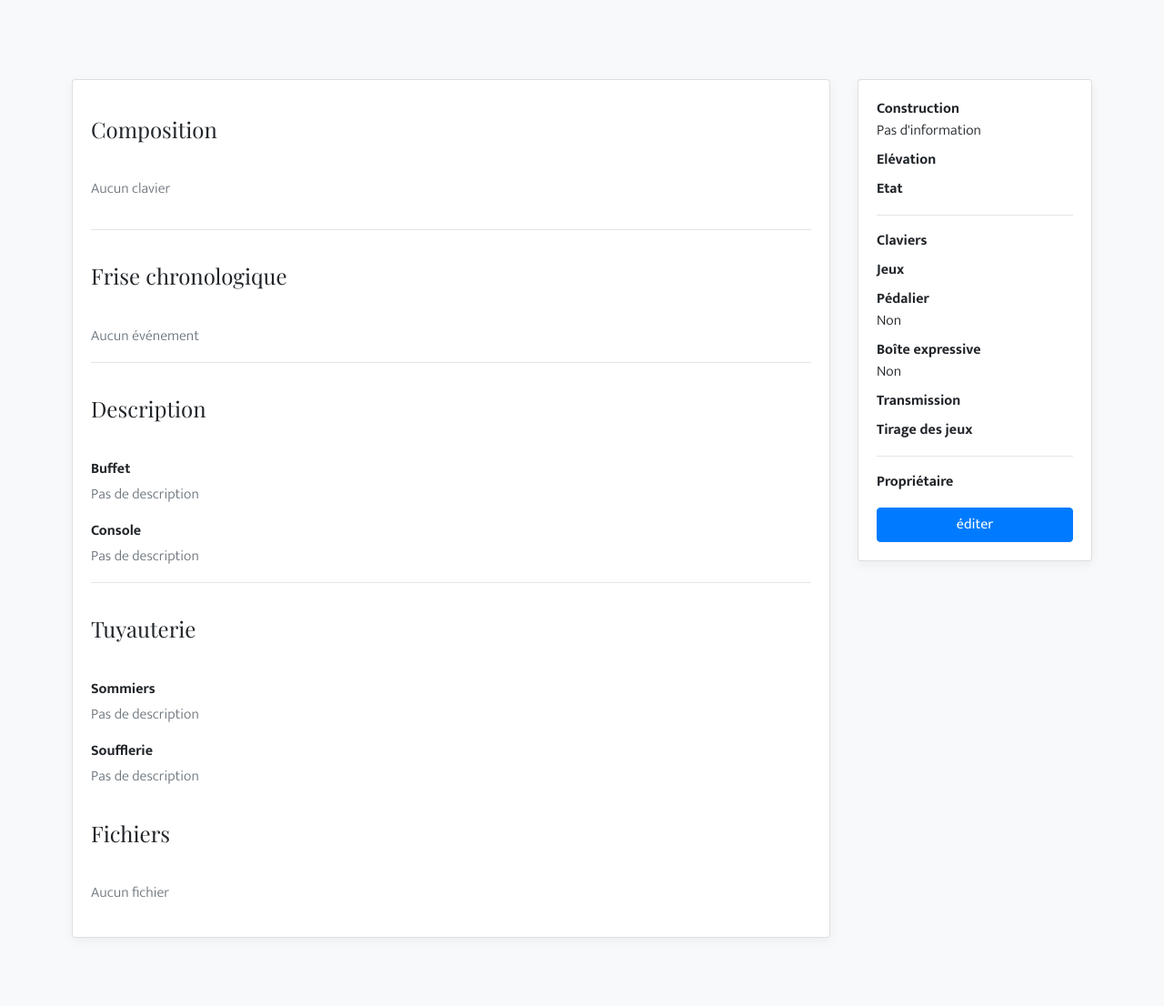
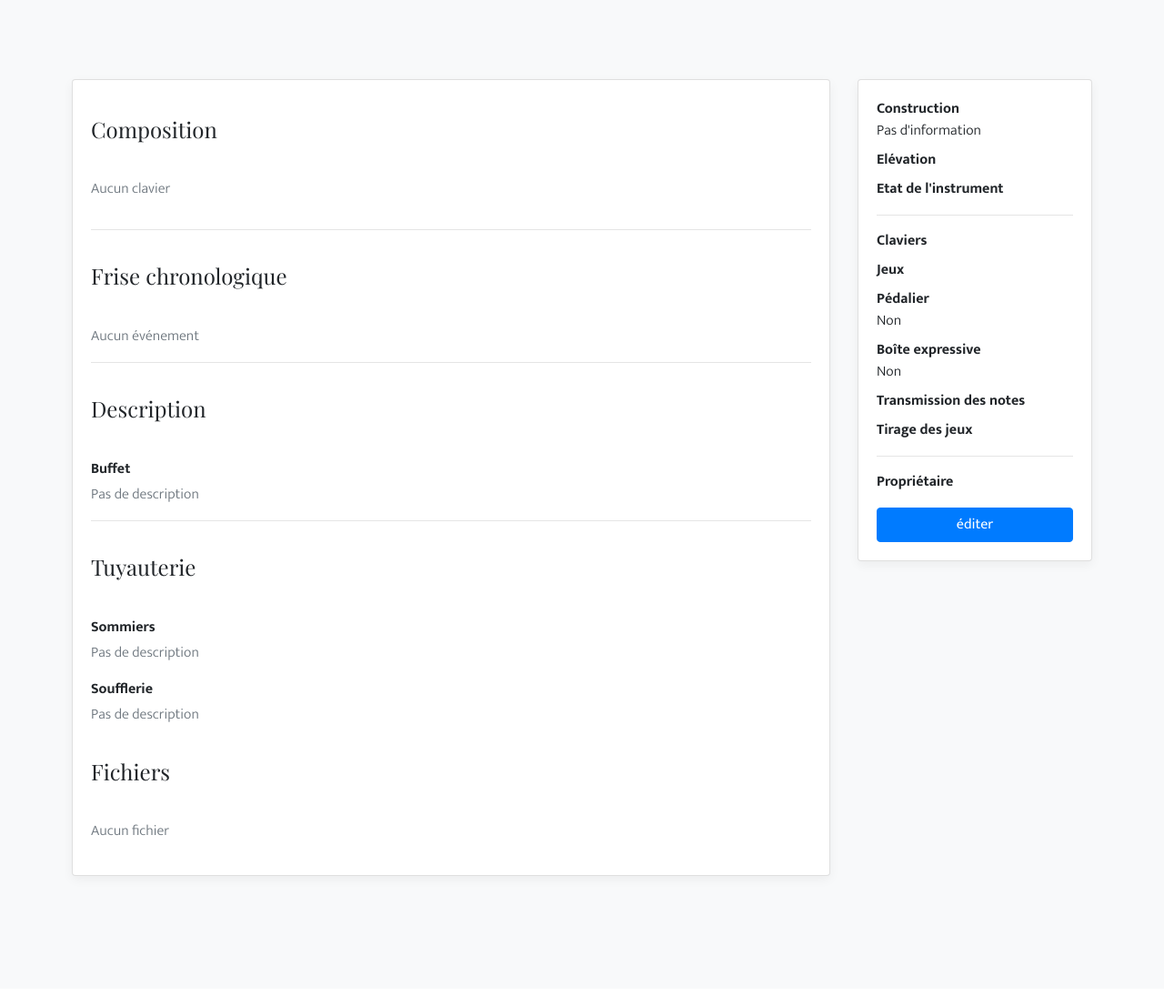
Before and after one commit to inventaire-des-orgues/portail, a Django app: template orgues/templates/orgues/orgue_detail.html in a window 1280 px wide. Shown: the part 264-1370 px from the top of the page at 91% size. Run offline with Django 3.2, Linux system fonts and the light colour scheme; the template is opened without the code that fills it, so the values that code supplies are empty; some libraries are stand-ins or nearby versions.

Commit message:
Libellés

```diff
--- a/orgues/forms.py
+++ b/orgues/forms.py
@@ -7,15 +7,14 @@ class OrgueGeneralInfoForm(forms.ModelForm):
     class Meta:
         model = Orgue
         fields = [
+            "edifice",
             "designation",
-            "edifice",
             "etat",
             "elevation",
             "is_polyphone",
             "association",
             "association_lien",
             "description",
-            "console",
             "buffet",
             "commentaire_admin",
 
@@ -23,7 +22,6 @@ class OrgueGeneralInfoForm(forms.ModelForm):
 
         widgets = {
             'buffet': forms.Textarea(attrs={'rows': 5, 'cols': 15}),
-            'console': forms.Textarea(attrs={'rows': 5, 'cols': 15}),
             'description': forms.Textarea(attrs={'rows': 5, 'cols': 15}),
             'commentaire_admin': forms.Textarea(attrs={'rows': 2, 'cols': 15}),
         }
--- a/orgues/templates/orgues/clavier_form.html
+++ b/orgues/templates/orgues/clavier_form.html
@@ -8,7 +8,7 @@
     {% if clavier_form.instance.pk %}
       {{ clavier_form.instance.type }}
     {% else %}
-      Nouveau clavier
+      Nouveau plan sonore
     {% endif %}
   </h5>
   <form method="post"> {% csrf_token %}
--- a/orgues/templates/orgues/image_list.html
+++ b/orgues/templates/orgues/image_list.html
@@ -42,7 +42,7 @@
           {% if image.is_principale %}
             Oui
           {% else %}
-            Non (<a href="{% url 'orgues:image-principale' image.pk %}">définir</a>)
+            Non (<a href="{% url 'orgues:image-principale' image.pk %}">choisir</a>)
           {% endif %}</td>
         <td>{{ image.credit|default_if_none:"Aucun" }}</td>
         <td>
--- a/orgues/templates/orgues/orgue_detail.html
+++ b/orgues/templates/orgues/orgue_detail.html
@@ -45,12 +45,6 @@
                   <p class="font-weight-bold mb-1">Buffet</p>
                   {% if orgue.buffet %}
                     <div id="buffet"></div>
-                  {% else %}
-                    <p class="text-muted">Pas de description</p>
-                  {% endif %}
-                  <p class="font-weight-bold mb-1">Console</p>
-                  {% if orgue.console %}
-                    <div id="console"></div>
                   {% else %}
                     <p class="text-muted">Pas de description</p>
                   {% endif %}
@@ -120,7 +114,7 @@
                 </dd>
                 <dt>Elévation</dt>
                 <dd>{{ orgue.get_elevation_display|default_if_none:"Non définie" }}</dd>
-                <dt>Etat</dt>
+                <dt>Etat de l'instrument</dt>
                 <dd>{{ orgue.get_etat_display|default_if_none:"Non défini" }}</dd>
                 <hr>
                 <dt>Claviers</dt>
@@ -131,7 +125,7 @@
                 <dd>{% if orgue.has_pedalier %}Oui{% else %}Non{% endif %}</dd>
                 <dt>Boîte expressive</dt>
                 <dd>{% if orgue.boite_expressive %}Oui{% else %}Non{% endif %}</dd>
-                <dt>Transmission</dt>
+                <dt>Transmission des notes</dt>
                 <dd>{{ orgue.get_transmission_notes_display |default_if_none:"Non définie" }}</dd>
                 <dt>Tirage des jeux</dt>
                 <dd>{{ orgue.get_tirage_jeux_display|default_if_none:"Non défini" }}</dd>
@@ -169,8 +163,6 @@
       var converter = new showdown.Converter();
       $("#description").html(converter.makeHtml("{{ object.description|escapejs }}"))
       $("#buffet").html(converter.makeHtml("{{ object.buffet|escapejs }}"))
-      $("#console").html(converter.makeHtml("{{ orgue.console|escapejs }}"))
-      $("#tuyauterie").html(converter.makeHtml("{{ orgue.commentaire_tuyauterie|escapejs }}"))
       $("#tuyauterie").html(converter.makeHtml("{{ orgue.commentaire_tuyauterie|escapejs }}"))
       $("#sommiers").html(converter.makeHtml("{{ orgue.sommiers|escapejs }}"))
       $("#soufflerie").html(converter.makeHtml("{{ orgue.soufflerie|escapejs }}"))
--- a/orgues/templates/orgues/orgue_form_tuyauterie.html
+++ b/orgues/templates/orgues/orgue_form_tuyauterie.html
@@ -24,7 +24,8 @@
         {% include 'orgues/clavier_detail.html' %}
       {% endfor %}
       <div class="col-3">
-        <button type="submit" name="next" value="{% url 'orgues:clavier-create' orgue.uuid %}" class="btn new-clavier-btn">Ajouter un clavier</button>
+        <button type="submit" name="next" value="{% url 'orgues:clavier-create' orgue.uuid %}" class="btn new-clavier-btn">
+          Ajouter un plan sonore</button>
       </div>
     </div>
     <hr>
--- a/orgues/templates/orgues/orgue_list.html
+++ b/orgues/templates/orgues/orgue_list.html
@@ -65,7 +65,7 @@
                         {% endfor %}
                       </p>
                     {% endif %}
-                    Clavier : {% resume_clavier orgue.clavier_count orgue.has_pedalier %}
+                    Claviers : {% resume_clavier orgue.clavier_count orgue.has_pedalier %}
 
                     {% if user.is_authenticated %}
                       <p class="text-info my-1" style="position:absolute;bottom:10px;right:20px;">Avancement de la fiche : {{ orgue.completion }}%</p>
```
Also changed, not shown: orgues/models.py (+6 -6 lines), orgues/templates/orgues/base_edition.html (+10 -6 lines).
